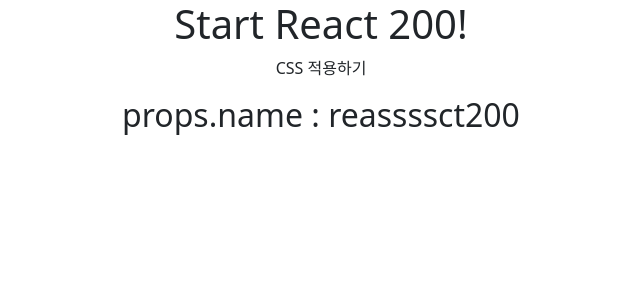
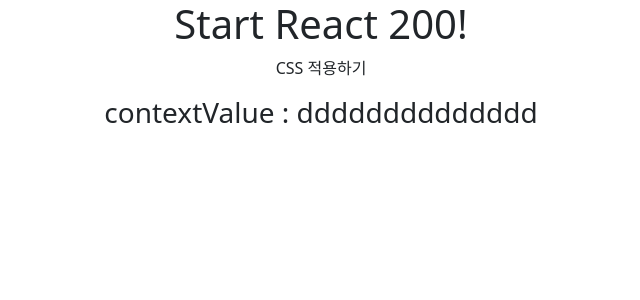
Before and after one commit to sanghwanAN/reactbook200, a React (Create React App) app: page / in a window 1280 px wide. Shown: the top 300 px of the page, without its empty margins (319-959 px from the left). Built offline with nearby package versions, Linux system fonts and the light colour scheme.

Commit message:
예제076 - finish

```diff
--- a/src/App.js
+++ b/src/App.js
@@ -1,6 +1,6 @@
 import React from 'react';
 import './App.css';
-import ReactHoc from './Hoc/R075_ReactHoc'
+import ContextApi from './Context/R076_ContextApi'
 
 import 'bootstrap/dist/css/bootstrap.min.css';
 function App() {
@@ -8,7 +8,7 @@
     <div className="app">
       <h1>Start React 200!</h1>
       <p>CSS 적용하기</p>
-      <ReactHoc name="reassssct200"/>
+      <ContextApi/>
     </div>
   );
 }
--- /dev/null
+++ b/src/Context/R076_ContextApi.js
@@ -0,0 +1,15 @@
+import React, { Component } from 'react';
+import Children from "./contextChildren"
+const {Provider, Consumer} = React.createContext()
+export{Consumer}
+class R076_ContextApi extends Component {
+  render() {
+    return (
+      <Provider value="dddddddddddddd">
+        <Children />
+      </Provider>
+    );
+  }
+}
+
+export default R076_ContextApi;
--- /dev/null
+++ b/src/Context/contextChildren.js
@@ -0,0 +1,11 @@
+import React, { Component } from 'react';
+import Children2 from "./contextChildren2";
+
+class contextChildren extends Component {
+  render () {
+    return(
+      <Children2 />
+    )
+  }
+}
+export default contextChildren
--- /dev/null
+++ b/src/Context/contextChildren2.js
@@ -0,0 +1,13 @@
+import React, { Component } from 'react';
+import {Consumer} from "./R076_ContextApi";
+
+class contextChildren2 extends Component {
+  render () {
+   return (
+     <Consumer>
+       {contextValue => <h3>{`contextValue : ${contextValue}`}</h3> }
+     </Consumer>
+   )
+  }
+}
+export default contextChildren2
```
Also changed, not shown: 1 other file (tests, documents, lock files or other folders).
